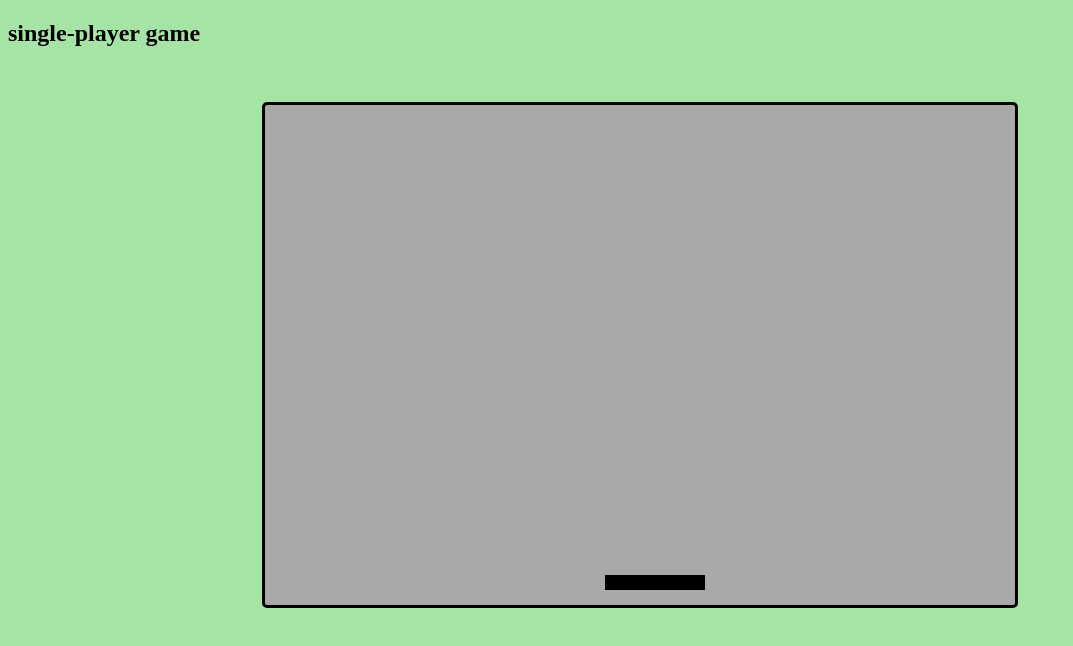
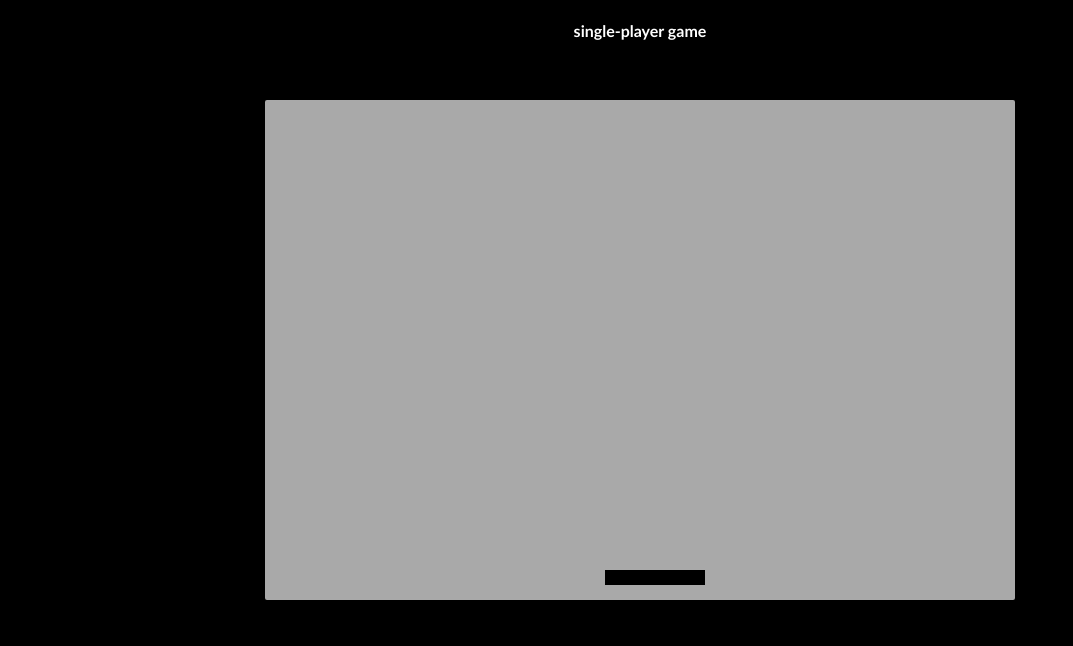
Before and after one commit to codenlighten/PongHits, a Vue app: page / in a window 1280 px wide. Shown: the top 646 px of the page, without its empty margins (0-1073 px from the left). Built offline with nearby package versions, Linux system fonts and the light colour scheme.

Commit message:
Update App.vue

```diff
--- a/src/App.vue
+++ b/src/App.vue
@@ -1,9 +1,9 @@
 <template>
   <div id="app">
     <div class="heading">
-      <h2 class="death" v-if="showDeath">{{ hasDied }}</h2>
-      <h2 id="score" v-else-if="score > 0"> score: {{ score }}</h2>
-      <h2 v-else>single-player game</h2>
+      <h4 class="death" v-if="showDeath">{{ hasDied }}</h4>
+      <h4 id="score" v-else-if="score > 0"> score: {{ score }}</h4>
+      <h4 v-else>single-player game</h4>
     </div>
 
 
@@ -80,11 +80,11 @@ h1 {
 h4 {
   text-align: center;
   font-family: "Gill Sans", "Gill Sans MT", Calibri, "Trebuchet MS", sans-serif;
-  color: black;
+  color: white;
 }
 
 html {
-  background-color: rgb(166, 228, 166);
+  background-color: black;
 }
 
 #score {
```
